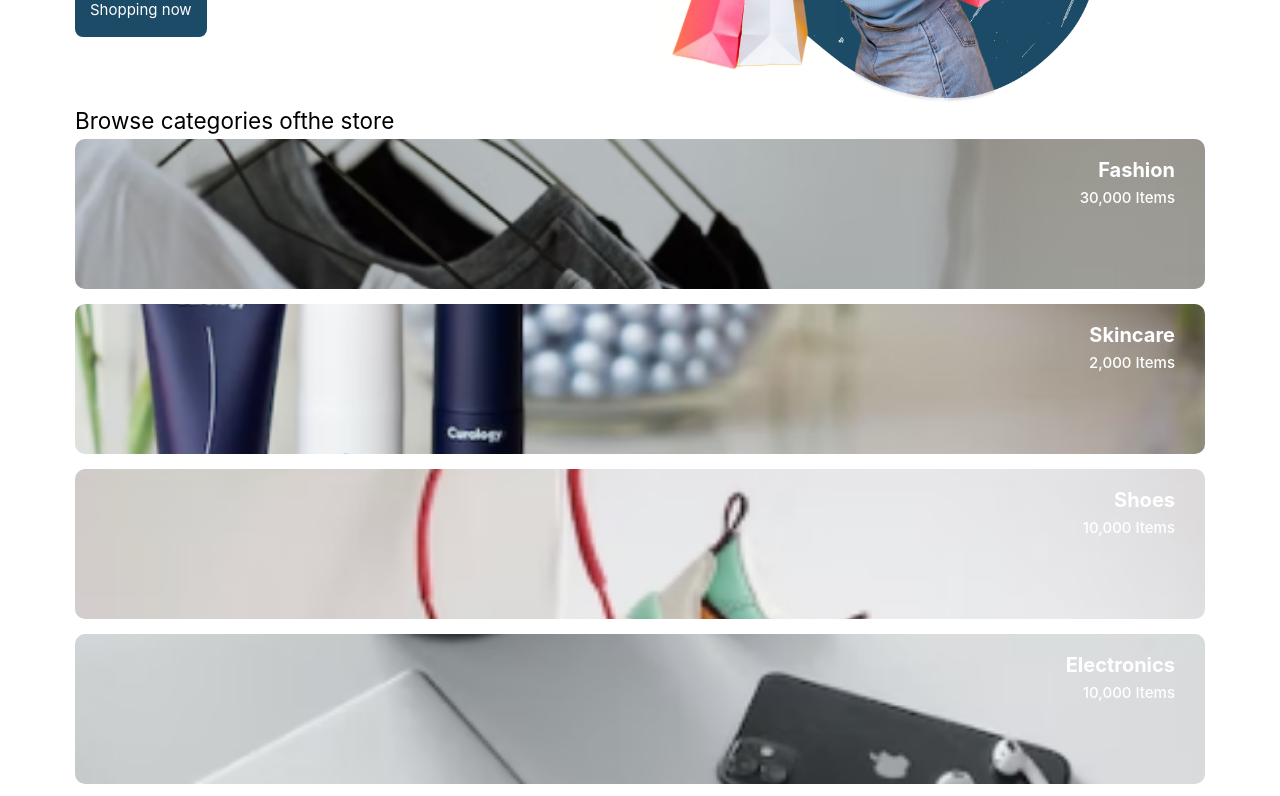
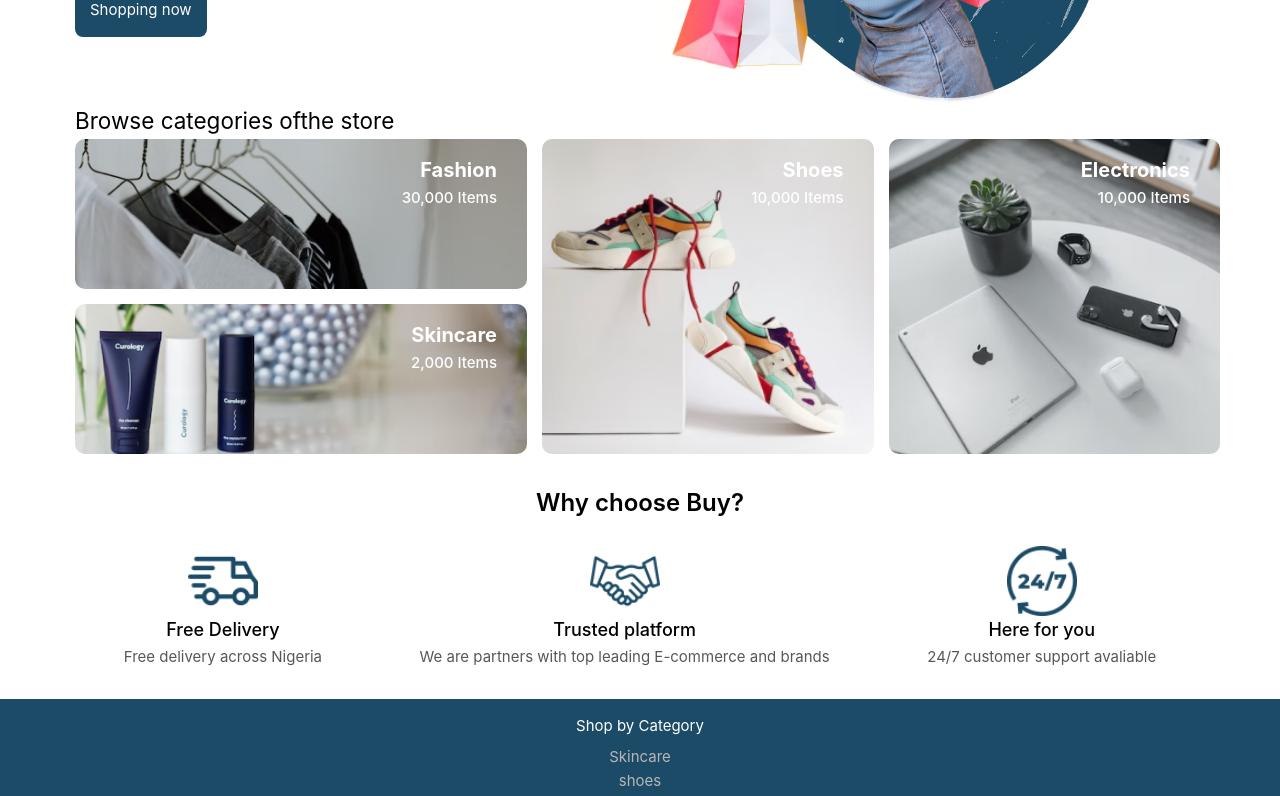
Before and after one commit to ibimina/buy, a Vue app: page / in a window 1280 px wide. Shown: the part 380-1176 px from the top of the page. Built offline with nearby package versions, Linux system fonts and the light colour scheme.

Commit message:
docs: update "why" section + style category large sc

```diff
--- a/src/views/HomeView.vue
+++ b/src/views/HomeView.vue
@@ -43,26 +43,27 @@ import FooterBar from '@/components/FooterBar.vue';
       </div>
     </section>
     <section class="why">
-      <h3>Why choose Buy?</h3>
+      <h3 class="why_q">Why choose Buy?</h3>
       <div class="services">
-   <div class="delivery">
+        <div class="delivery service">
           <img :src="'/images/delivery.png'" alt="a delivery bus" class=" land_icon">
-          <h4>Free Delivery</h4>
+          <h4 class="serv_title">Free Delivery</h4>
           <p class="grey">Free delivery across Nigeria</p>
         </div>
-        <div class="trust"><img :src="'/images/trust.png'" alt="shaking hands" class="land_icon">
-          <h4>Trusted platform</h4>
+        <div class="trust service"><img :src="'/images/trust.png'" alt="shaking hands" class="land_icon">
+          <h4 class="serv_title">Trusted platform</h4>
           <p class="grey">We are partners with top leading E-commerce and brands</p>
         </div>
         <div class="support"><img :src="'/images/support.png'" alt="24/7" class="land_icon">
-          <h4>here for you</h4>
+          <h4 class="serv_title">Here for you</h4>
           <p class="grey">24/7 customer support avaliable</p>
         </div>
       </div>
 
     </section>
-    <FooterBar/>
+
   </main>
+   <FooterBar />
 </template>
 
 <style scoped>
@@ -151,13 +152,23 @@ import FooterBar from '@/components/FooterBar.vue';
   width: 70px;
   margin: auto;
 }
-.why{
+
+.why {
   text-align: center;
   margin: 1em 0;
 }
-.grey{
+.why_q{
+  font-size: 24px;
+  font-weight: 600;
+  margin-bottom: 1em;
+}
+.service{
+  margin-bottom: 2em;
+}
+.grey {
   color: #535A56;
 }
+
 .bold {
   font-size: 20px;
   font-weight: 700;
@@ -166,23 +177,53 @@ import FooterBar from '@/components/FooterBar.vue';
 .light {
   font-weight: 500;
 }
+.serv_title{
+  font-size: 18px;
+  font-weight: 500;
+}
 
 @media (min-width:60rem) {
   .landing {
     padding-inline: 5em;
   }
+
   .title {
     font-size: 54px;
     line-height: 60px;
     margin-bottom: 0.5em;
   }
+
   .hero {
     display: grid;
     grid-template-columns: 40% 60%;
   }
-  .services{
+
+  .services {
     display: flex;
     align-items: center;
     justify-content: space-around;
   }
+
+  .category {
+    display: grid;
+    grid-template-columns: 40% 60%;
+    gap: 1em;
+    margin-bottom: 2em;
+  }
+
+  .col_two {
+    display: grid;
+    grid-template-columns: repeat(2, 1fr);
+    gap: 1em;
+  }
+
+  .shoe,
+  .col_one,.service {
+    margin-bottom: 0;
+  }
+
+  .shoe,
+  .electronics {
+    height: inherit;
+  }
 }</style>
```
